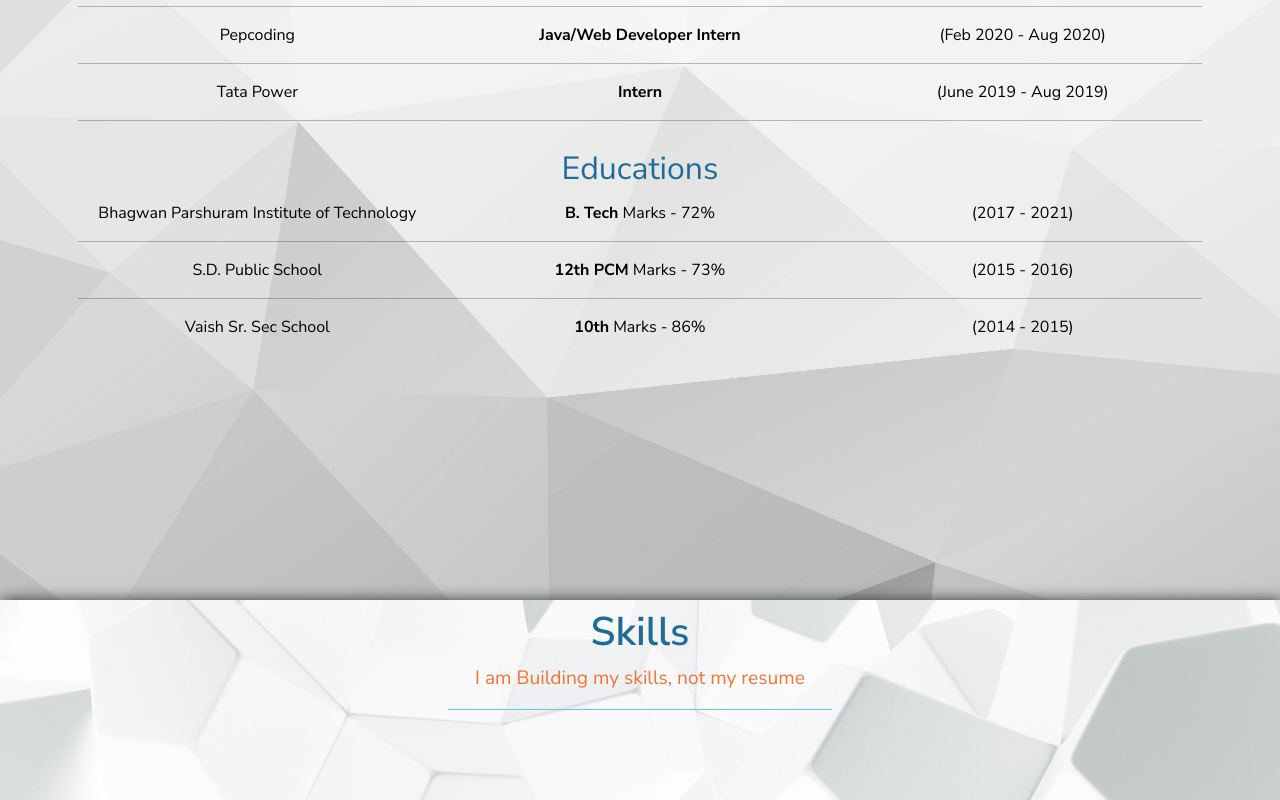
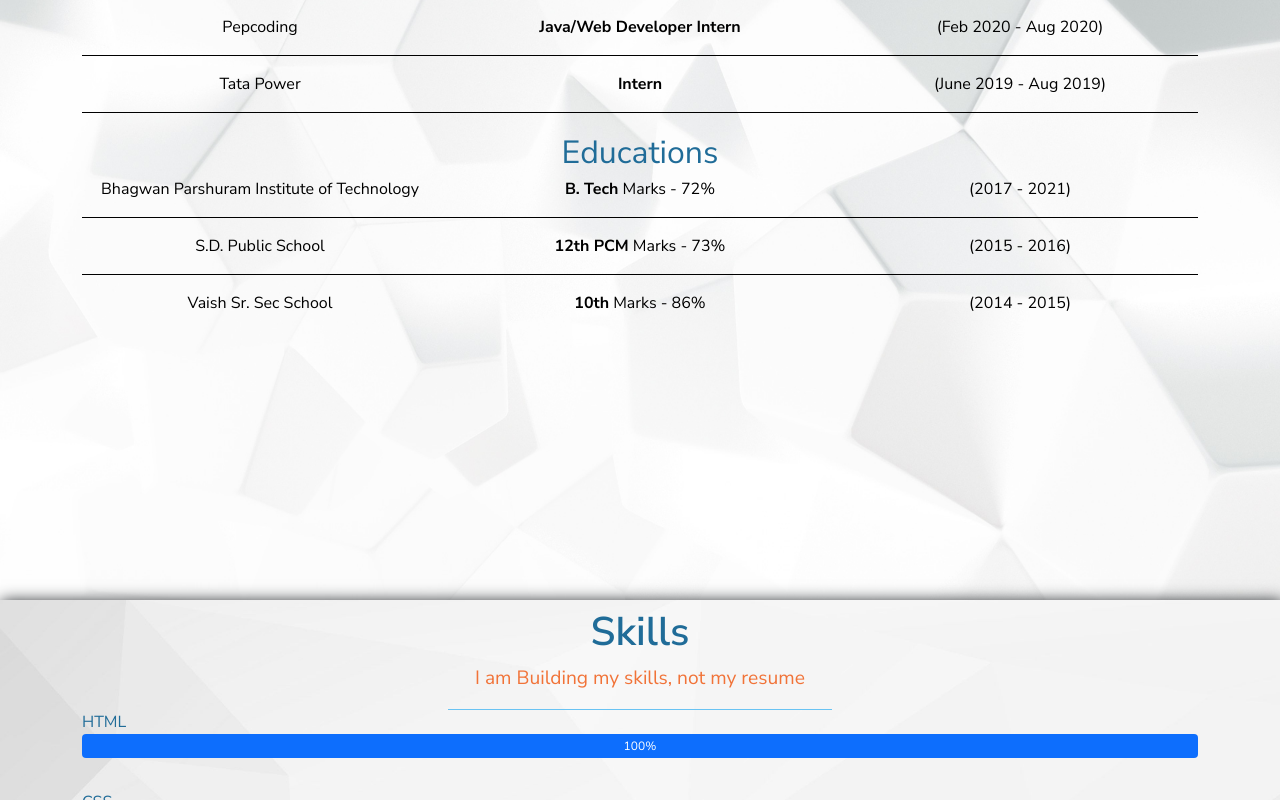
Before and after one commit to jaikumar1240/myResume, an Angular app: page / in a window 1280 px wide. Shown: the part 1800-2600 px from the top of the page. Built offline with nearby package versions, Linux system fonts and the light colour scheme.

Commit message:
contact page added

```diff
--- a/src/app/app.component.html
+++ b/src/app/app.component.html
@@ -6,7 +6,7 @@
       <h1 class="landing_content_text">Jai Kumar</h1>
     </div>
     <div data-aos="zoom-in" data-aos-duration="1500" class="blank_line pos_sticky_line">
-      <hr>
+      <hr data-aos="fade-up">
     </div>
     <div data-aos="zoom-in" data-aos-duration="1500"class="pos_sticky">
       <h1 class="heading_font_style">Interactive Resume</h1>
@@ -26,7 +26,7 @@
 
       <p data-aos="fade-up" class="text_color">I am a Front-End Web Developer</p>
 
-      <div data-aos="fade-up" class="blank_line_blue pos_sticky_line">
+      <div  data-aos="fade-right" class="blank_line_blue pos_sticky_line">
         <hr>
       </div>
 
@@ -49,7 +49,7 @@
   </div>
 
   <div id="experience">
-    <img class="slide_bg" src="assets/ExperienceBg.jpg" alt="">
+    <img class="slide_bg" src="assets/skillsBg.jpg" alt="">
 
     <div  class="slide_content">
       <h1 class="heading_font_style pos_sticky" data-aos="fade-up">Experience</h1>
@@ -58,7 +58,7 @@
         - Albert Einstein
       </p>
 
-      <div data-aos="fade-up" class="blank_line_blue pos_sticky_line">
+      <div data-aos="fade-right" class="blank_line_blue pos_sticky_line">
         <hr>
       </div>
 
@@ -72,20 +72,20 @@
           <div class="col" data-aos="fade-up"><b>Front-End Web Developer</b></div>
           <div class="col" data-aos="fade-up">(Sept 2021 - Currently working)</div>
         </div>
-        <hr>
+        <hr data-aos="fade-right" class="line_margin">
         <div class="row">
           <div class="col" data-aos="fade-up">Pepcoding</div>
           <div class="col" data-aos="fade-up"><b>Java/Web Developer Intern</b></div>
           <div class="col" data-aos="fade-up">(Feb 2020 - Aug 2020)</div>
         </div>
-        <hr>
+        <hr data-aos="fade-right" class="line_margin">
         <div class="row">
           <div class="col" data-aos="fade-up">Tata Power </div>
           <div class="col" data-aos="fade-up"><b>Intern</b></div>
           <div class="col" data-aos="fade-up">(June 2019 - Aug 2019)</div>
         </div>
 
-        <hr>
+        <hr data-aos="fade-right" class="line_margin">
       </div>
 
       <div class="subheading_font_style" data-aos="fade-up">
@@ -98,62 +98,74 @@
           <div class="col"  data-aos="fade-up"><b>B. Tech</b> Marks - 72%</div>
           <div class="col"  data-aos="fade-up">(2017 - 2021)</div>
         </div>
-        <hr>
+        <hr data-aos="fade-right" class="line_margin">
         <div class="row">
           <div class="col"  data-aos="fade-up">S.D. Public School</div>
           <div class="col"  data-aos="fade-up"><b>12th PCM</b> Marks - 73%</div>
           <div class="col"  data-aos="fade-up">(2015 - 2016)</div>
         </div>
-        <hr>
+        <hr data-aos="fade-right" class="line_margin">
         <div class="row">
           <div class="col"  data-aos="fade-up">Vaish Sr. Sec School</div>
           <div class="col"  data-aos="fade-up"><b>10th</b> Marks - 86%</div>
           <div class="col"  data-aos="fade-up">(2014 - 2015)</div>
         </div>
-
       </div>
-
-      <!-- <div class="detailed_text">
-        <div>
-          <div class="small_text" data-aos="fade-right">Bhagwan Parshuram Institute of Technology -</div>
-          <div class="small_text" data-aos="fade-right">S.D. Public School -</div>
-          <div class="small_text" data-aos="fade-right"> Vaish Sr. Sec School -</div>
-        </div>
-        <div>
-          <div class="small_text" data-aos="fade-up"><b>B. Tech</b>Marks - 72%</div>
-          <div class="small_text" data-aos="fade-up"><b>12th PCM</b>Marks - 73%</div>
-          <div class="small_text" data-aos="fade-up"><b>10th</b>Marks - 86%</div>
-        </div>
-        <div>
-          <div class="small_text" data-aos="fade-left">(2017 - 2021)</div>
-          <div class="small_text" data-aos="fade-left">(2015 - 2016)</div>
-          <div class="small_text" data-aos="fade-left">(2014 - 2015)</div>
-        </div>
-      </div> -->
 
     </div>
 
   </div>
 
   <div id="skills">
-    <img class="slide_bg" src="assets/skillsBg.jpg" alt="">
+    <img class="slide_bg" src="assets/ExperienceBg.jpg" alt="">
     <div class="slide_content">
       <h1 class="heading_font_style pos_sticky" data-aos="fade-up">Skills</h1>
 
       <p class="text_color" data-aos="fade-up">I am Building my skills, not my resume
       </p>
 
-      <div data-aos="fade-up" class="blank_line_blue pos_sticky_line">
+      <div data-aos="fade-right" class="blank_line_blue pos_sticky_line">
         <hr>
+      </div>
+
+      <div class="container" *ngFor="let skill of skills">
+        <label for="progressbar" data-aos="fade-up">{{skill.skillname}}</label>
+        <div class="progress progress_bar" data-aos="fade-right">
+          <div class="progress-bar"  role="progressbar" [ngStyle]="{'width': skill.skillvalue}" aria-valuenow="25" aria-valuemin="0" aria-valuemax="100">{{skill.skillvalue}}</div>
+        </div>
       </div>
 
     </div>
   </div>
 
-  <!-- <div id="contact">
-    Contact
-  </div> -->
-  <!-- <ul class="social-links">
+  <div id="contact">
+    <img class="slide_bg" src="assets/skillsBg.jpg" alt="">
+
+
+    <div class="slide_content">
+      <div class="landing_content_text">
+        Feel free to Contact Me !
+      </div>
+      <form action="submit">
+        <div>
+          <label for="name">Name</label>
+          <input type="text" name="name" id="name">
+        </div>
+        <div>
+          <label for="contact">Contact No.</label>
+          <input type="text" name="contact" id="contact">
+        </div>
+        <div>
+          <label for="email">E-mail</label>
+          <input type="text" name="email" id="email">
+        </div>
+        <div>
+          <label for="message">Message</label>
+          <input type="text" name="message" id="message">
+        </div>
+
+      </form>
+      <ul class="social-links">
         <li><a href="#"><i class="fa-brands fa-facebook-f"></i></a></li>
         <li><a href="#"><i class="fa fa-twitter"></i></a></li>
         <li><a href="#"><i class="fa fa-google-plus"></i></a></li>
@@ -161,7 +173,9 @@
         <li><a href="#"><i class="fa fa-instagram"></i></a></li>
         <li><a href="#"><i class="fa fa-dribbble"></i></a></li>
         <li><a href="#"><i class="fa fa-skype"></i></a></li>
- </ul> -->
+     </ul>
+    </div>
+  </div>
   <div class="navBar_pc" id = "navbar_pc" data-aos="fade-up" data-aos-duration="800" @myInsertRemoveTrigger *ngIf="showNavbar">
     <div class="fa-solid fa-arrow-up navBar_btn" (click)="scroll('home'); "></div>
     <div class="navBar_btn" [ngClass]="selectedBtn==='profile' ? 'selected_btn' : ''" (click)="scroll('profile'); ">Profile</div>
@@ -169,7 +183,7 @@
     <div class="navBar_btn" [ngClass]="selectedBtn==='skills' ? 'selected_btn' : ''" (click)="scroll('skills'); ">Skills</div>
     <div class="navBar_btn" [ngClass]="selectedBtn==='contact' ? 'selected_btn' : ''" (click)="scroll('contact'); ">Contact</div>
   </div>
-  <div id="navbar_phone">
-
+  <!-- <div id="navbar_phone">
+    Phone Nav
+  </div> -->
 </div>
-</div>
--- a/src/app/app.component.scss
+++ b/src/app/app.component.scss
@@ -70,6 +70,11 @@
     border-left: 30vw solid #69c3f3;
     height: 0.2vh;
 }
+@media screen and (max-width: 576px) {
+    .line_margin{
+        margin: 1vh;
+    }
+}
 .pos_sticky{
     position: sticky;
     top: 0;
@@ -98,7 +103,6 @@
 }
 @media screen and (max-width: 576px) {
     .profile_img { width: 60vw;}
-    .detailed_text{ color: red; }
   }
 .exp_img{
     width: 100%;
@@ -140,7 +144,9 @@
 }
 .detailed_text{
     color: black;
-    // font-size: larger;
     text-align: center;
-    padding: 1vh;
 }
+.progress_bar{
+    margin-bottom: 4vh;
+    height: 1.5rem;
+}
--- a/src/app/app.component.ts
+++ b/src/app/app.component.ts
@@ -9,6 +9,11 @@ import {
   transition,
   // ...
 } from '@angular/animations';
+interface Detail{
+  institute:string,
+  position:string,
+  time:string
+}
 @Component({
   selector: 'app-root',
   templateUrl: './app.component.html',
@@ -34,6 +39,54 @@ export class AppComponent {
 
   title = 'Jai Kumar';
   selectedBtn = 'profile'
+  carrers:Detail[] = [{
+    institute:"Pristyn Care",
+    position:"Front-End Web Developer",
+    time:"(Sept 2021 - Currently working)"
+  },
+  {
+    institute:"Pepcoding",
+    position:"Java/Web Developer Intern",
+    time:"(Feb 2020 - Aug 2020)"
+  },
+  {
+    institute:"Tata Power",
+    position:"Intern",
+    time:"(June 2019 - Aug 2019)"
+  }]
+  skills = [{
+    skillname: "HTML",
+    skillvalue: "100%",
+  },
+  {
+    skillname: "CSS",
+    skillvalue: "95%",
+  },
+  {
+    skillname: "JAVASCRIPT",
+    skillvalue: "90%",
+  },
+  {
+    skillname: "JAVA",
+    skillvalue: "80%",
+  },
+  {
+    skillname: "ANGULAR",
+    skillvalue: "75%",
+  },
+  {
+    skillname: "BOOTSTRAP",
+    skillvalue: "65%",
+  },
+  {
+    skillname: "REACT",
+    skillvalue: "50%",
+  },
+  {
+    skillname: "VUE",
+    skillvalue: "30%",
+  },
+]
   scroll(id:any){
       document.getElementById(id)?.scrollIntoView({behavior:'smooth'});
   }
```
Lines whose indentation alone changed are shown as unchanged.
